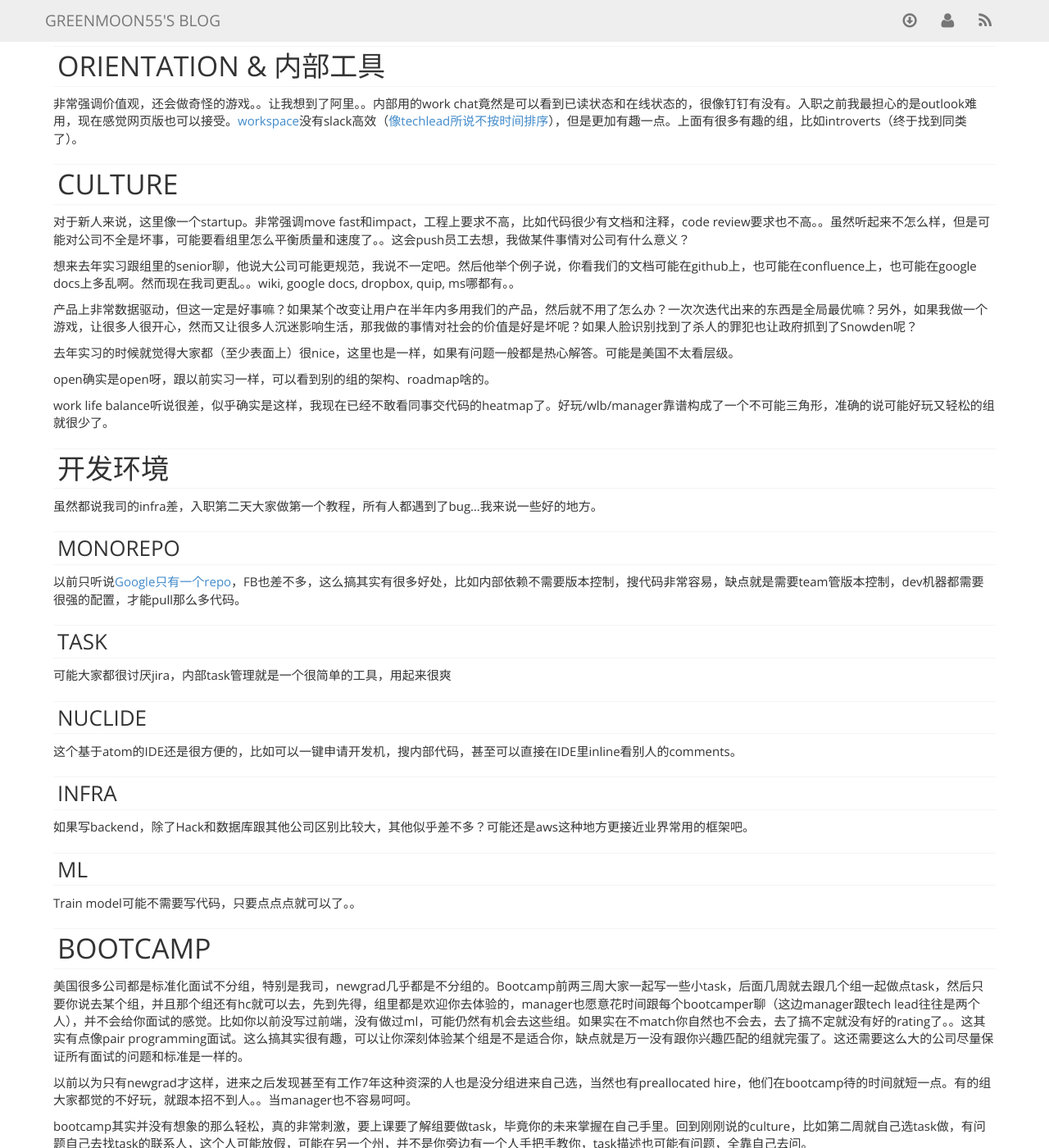
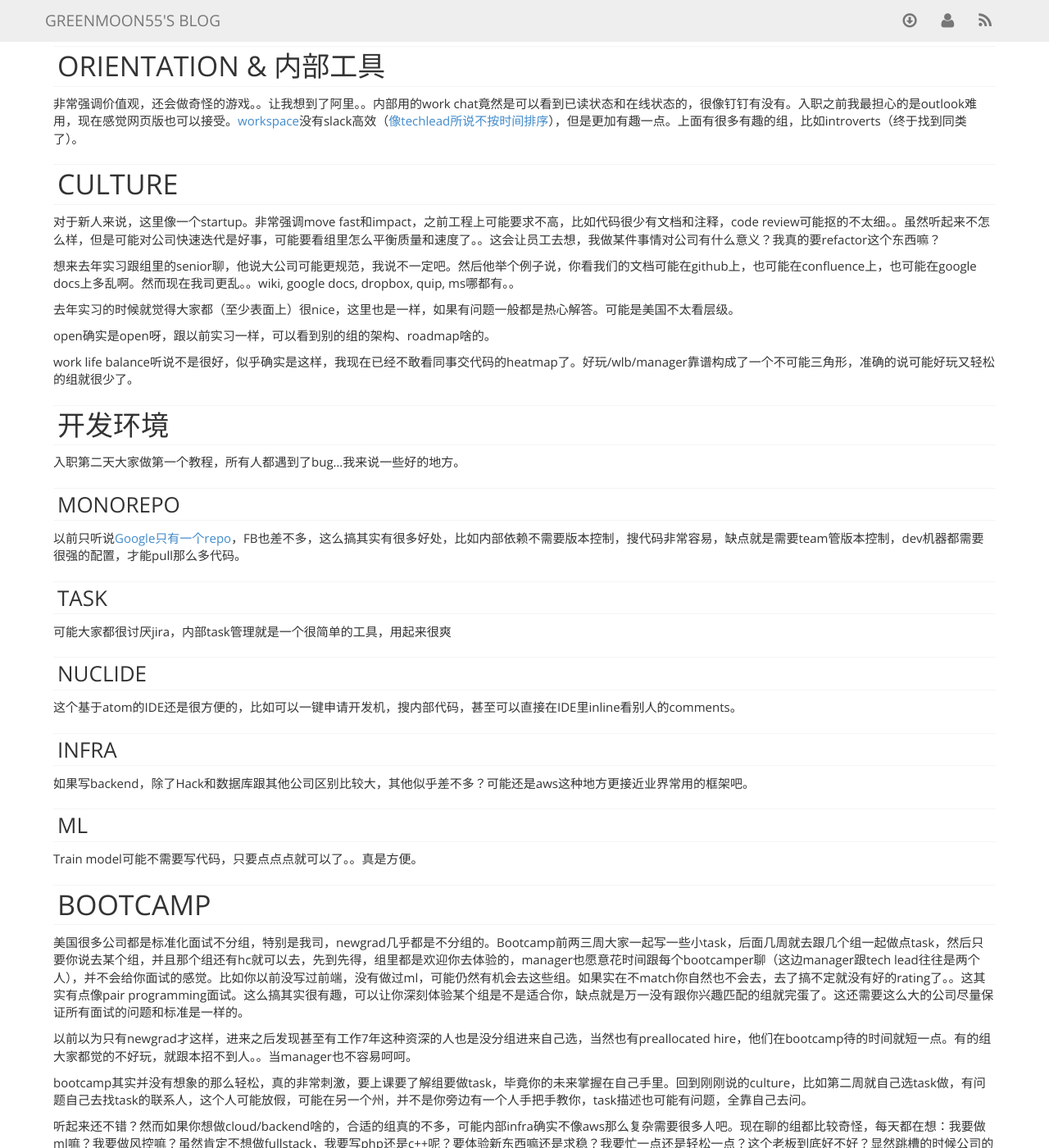
Before and after one commit to greenmoon55/greenmoon55.github.io, a Jekyll site: the page built from _posts/2019-09-08-bay-area.markdown, in a window 1280 px wide and 1400 px high, scrolled down 783 px. Shown: the whole window at 82% size. Built offline with Jekyll 4.4.1, drawn with Linux system fonts in a browser that asks for light colours; nearby versions of some CDN libraries; comment, search, counter and statistics services are not loaded.

Commit message:
some good words

```diff
--- a/_posts/2019-09-08-bay-area.markdown
+++ b/_posts/2019-09-08-bay-area.markdown
@@ -31,20 +31,18 @@
 
 
 ## Culture
-对于新人来说，这里像一个startup。非常强调move fast和impact，工程上要求不高，比如代码很少有文档和注释，code review要求也不高。。虽然听起来不怎么样，但是可能对公司不全是坏事，可能要看组里怎么平衡质量和速度了。。这会push员工去想，我做某件事情对公司有什么意义？
+对于新人来说，这里像一个startup。非常强调move fast和impact，之前工程上可能要求不高，比如代码很少有文档和注释，code review可能抠的不太细。。虽然听起来不怎么样，但是可能对公司快速迭代是好事，可能要看组里怎么平衡质量和速度了。。这会让员工去想，我做某件事情对公司有什么意义？我真的要refactor这个东西嘛？
 
 想来去年实习跟组里的senior聊，他说大公司可能更规范，我说不一定吧。然后他举个例子说，你看我们的文档可能在github上，也可能在confluence上，也可能在google docs上多乱啊。然而现在我司更乱。。wiki, google docs, dropbox, quip, ms哪都有。。
-
-产品上非常数据驱动，但这一定是好事嘛？如果某个改变让用户在半年内多用我们的产品，然后就不用了怎么办？一次次迭代出来的东西是全局最优嘛？另外，如果我做一个游戏，让很多人很开心，然而又让很多人沉迷影响生活，那我做的事情对社会的价值是好是坏呢？如果人脸识别找到了杀人的罪犯也让政府抓到了Snowden呢？
 
 去年实习的时候就觉得大家都（至少表面上）很nice，这里也是一样，如果有问题一般都是热心解答。可能是美国不太看层级。
 
 open确实是open呀，跟以前实习一样，可以看到别的组的架构、roadmap啥的。
 
-work life balance听说很差，似乎确实是这样，我现在已经不敢看同事交代码的heatmap了。好玩/wlb/manager靠谱构成了一个不可能三角形，准确的说可能好玩又轻松的组就很少了。
+work life balance听说不是很好，似乎确实是这样，我现在已经不敢看同事交代码的heatmap了。好玩/wlb/manager靠谱构成了一个不可能三角形，准确的说可能好玩又轻松的组就很少了。
 
 ## 开发环境
-虽然都说我司的infra差，入职第二天大家做第一个教程，所有人都遇到了bug...我来说一些好的地方。
+入职第二天大家做第一个教程，所有人都遇到了bug...我来说一些好的地方。
 
 ### Monorepo
 以前只听说[Google只有一个repo](https://cacm.acm.org/magazines/2016/7/204032-why-google-stores-billions-of-lines-of-code-in-a-single-repository/fulltext)，FB也差不多，这么搞其实有很多好处，比如内部依赖不需要版本控制，搜代码非常容易，缺点就是需要team管版本控制，dev机器都需要很强的配置，才能pull那么多代码。
@@ -59,7 +57,7 @@
 如果写backend，除了Hack和数据库跟其他公司区别比较大，其他似乎差不多？可能还是aws这种地方更接近业界常用的框架吧。
 
 ### ML
-Train model可能不需要写代码，只要点点点就可以了。。
+Train model可能不需要写代码，只要点点点就可以了。。真是方便。
 
 ## Bootcamp
 
```
